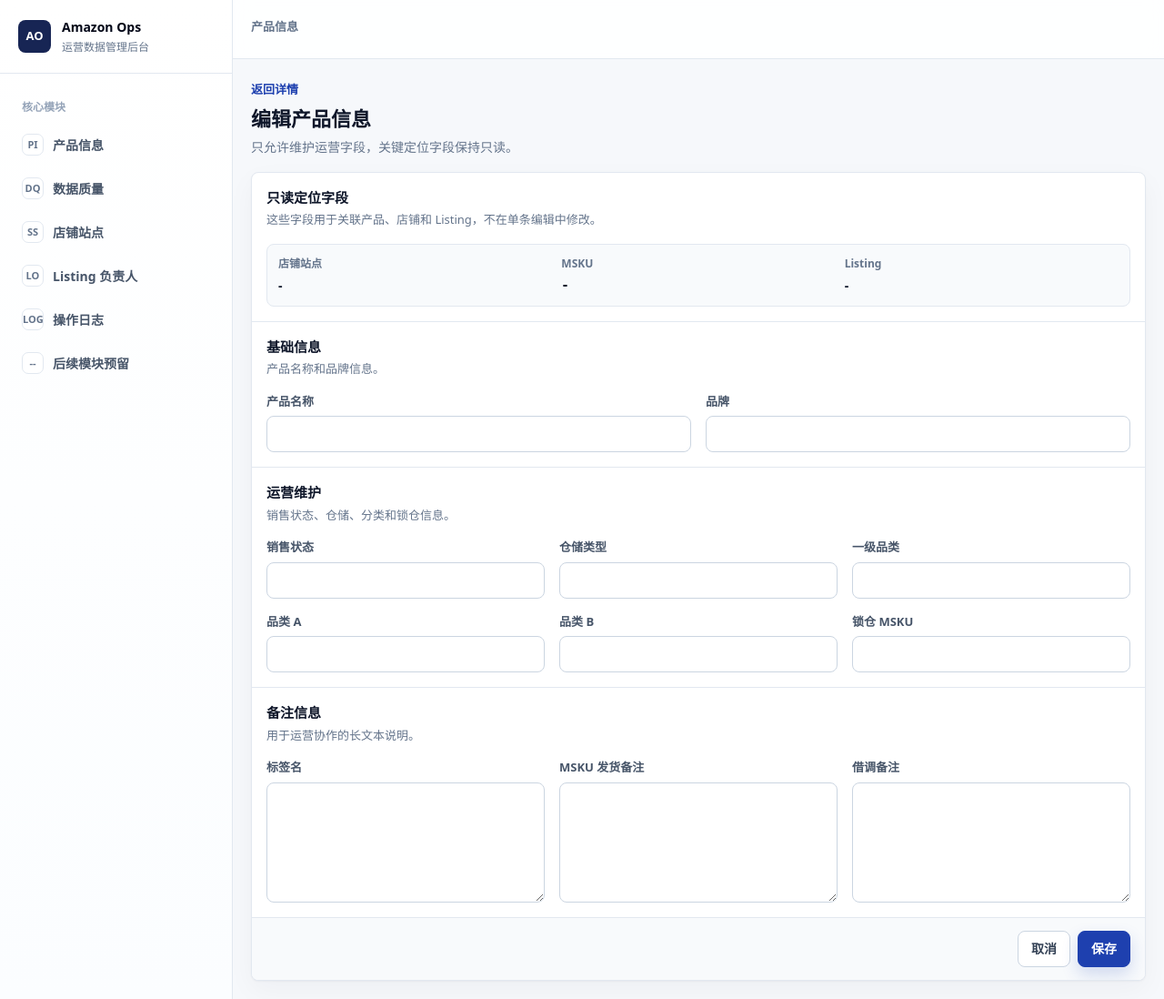
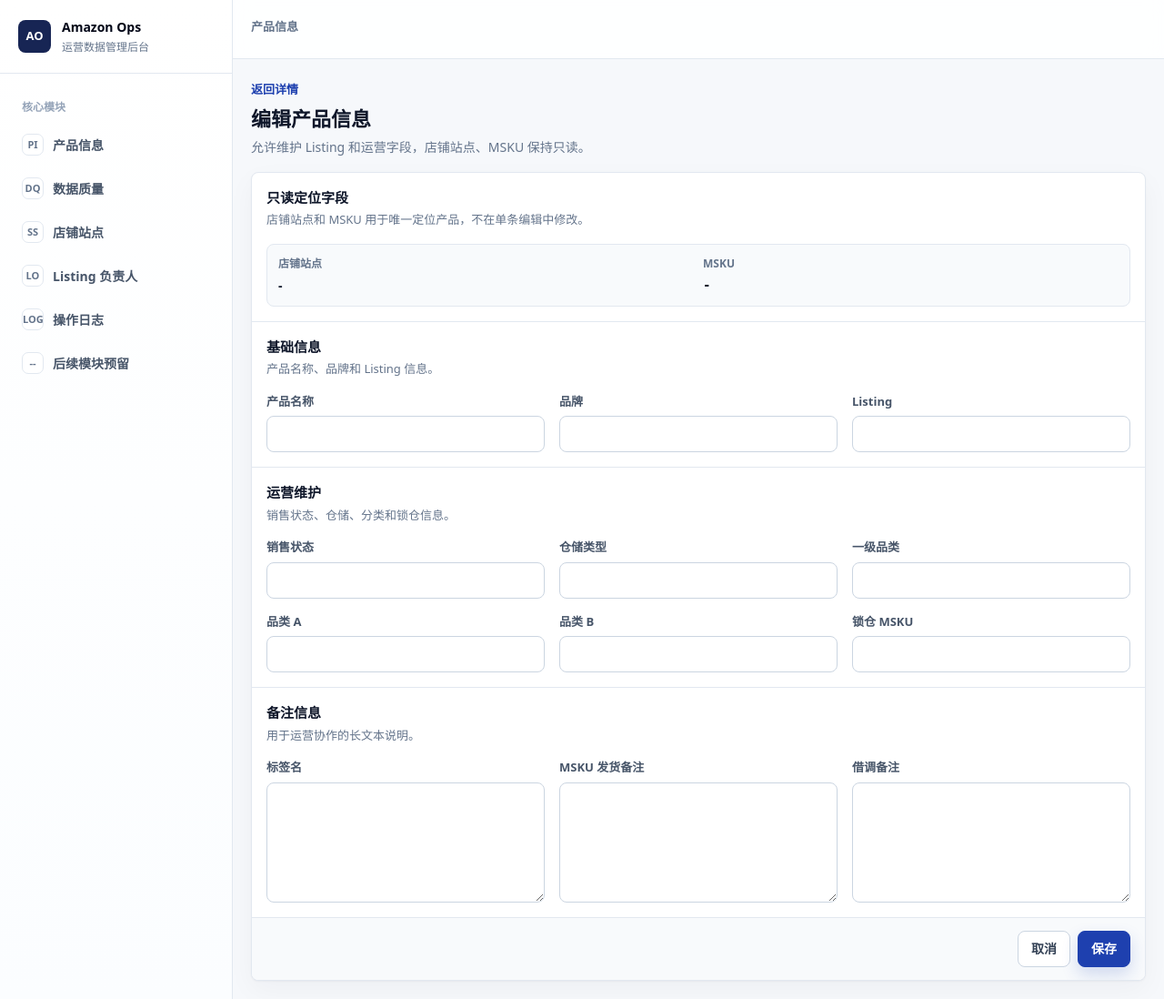
Before and after one commit to songtu2025/product-info-management, a Python web app: template app/templates/product_info/edit.html in a window 1280 px wide. Shown: the whole page at 91% size. Run offline with Jinja, Linux system fonts and the light colour scheme; the template is opened without the code that fills it, so the values that code supplies are empty; some libraries are stand-ins or nearby versions.

Commit message:
feat: allow editing product listing

```diff
--- a/app/modules/product_info/service.py
+++ b/app/modules/product_info/service.py
@@ -143,6 +143,7 @@ LIST_COLUMNS = ",\n    ".join(PRODUCT_COLUMN_EXPRESSIONS[key] for key in LIST_FI
 EDITABLE_FIELDS = (
     "product_name",
     "brand",
+    "listing",
     "sales_status",
     "storage_type",
     "category_level_1",
--- a/app/templates/product_info/edit.html
+++ b/app/templates/product_info/edit.html
@@ -12,7 +12,7 @@
     <div>
       <a class="detail-back-link" href="/products/{{ product.id }}">返回详情</a>
       <h2 class="form-title">编辑产品信息</h2>
-      <p class="form-subtitle">只允许维护运营字段，关键定位字段保持只读。</p>
+      <p class="form-subtitle">允许维护 Listing 和运营字段，店铺站点、MSKU 保持只读。</p>
     </div>
   </div>
 
@@ -24,7 +24,7 @@
     <section class="form-section">
       <div class="form-section-heading">
         <h3 class="form-section-title">只读定位字段</h3>
-        <p class="form-section-subtitle">这些字段用于关联产品、店铺和 Listing，不在单条编辑中修改。</p>
+        <p class="form-section-subtitle">店铺站点和 MSKU 用于唯一定位产品，不在单条编辑中修改。</p>
       </div>
 
       <div class="p-4">
@@ -37,10 +37,6 @@
             <div class="read-only-label">MSKU</div>
             <div class="read-only-value mono">{{ product.msku or "-" }}</div>
           </div>
-          <div class="read-only-item">
-            <div class="read-only-label">Listing</div>
-            <div class="read-only-value">{{ product.listing or "-" }}</div>
-          </div>
         </div>
       </div>
     </section>
@@ -48,10 +44,10 @@
     <section class="form-section">
       <div class="form-section-heading">
         <h3 class="form-section-title">基础信息</h3>
-        <p class="form-section-subtitle">产品名称和品牌信息。</p>
+        <p class="form-section-subtitle">产品名称、品牌和 Listing 信息。</p>
       </div>
 
-      <div class="form-grid form-grid-2">
+      <div class="form-grid">
         <label class="field">
           <span class="field-label">产品名称</span>
           <input class="field-input" name="product_name" value="{{ value(product.product_name) }}">
@@ -59,6 +55,10 @@
         <label class="field">
           <span class="field-label">品牌</span>
           <input class="field-input" name="brand" value="{{ value(product.brand) }}">
+        </label>
+        <label class="field">
+          <span class="field-label">Listing</span>
+          <input class="field-input" name="listing" value="{{ value(product.listing) }}">
         </label>
       </div>
     </section>
```
Also changed, not shown: tests/test_audit_log.py (+1 -0 lines), tests/test_product_info_edit.py (+5 -0 lines), tests/test_product_info_service.py (+1 -0 lines).
